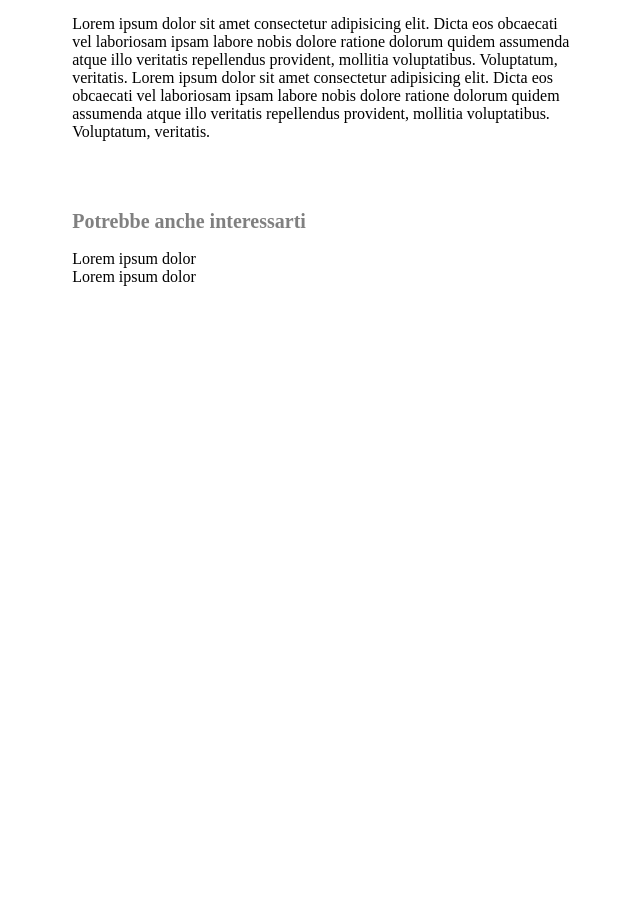
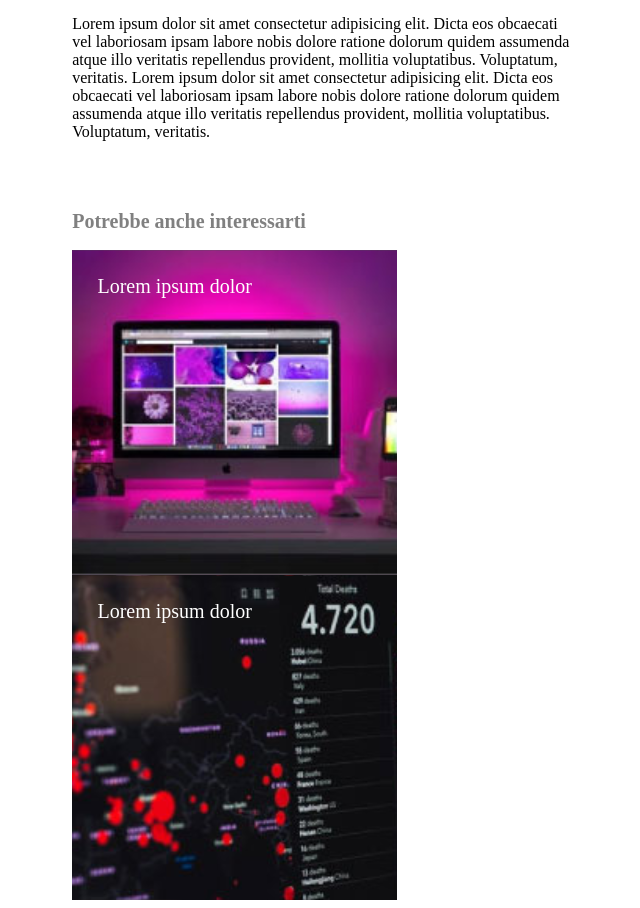
Before and after one commit to manuelcamaioni/html-css-booleaner, a plain HTML site: page index.html in a window 1280 px wide. Shown: the part 1498-2406 px from the top of the page, without its empty margins (315-955 px from the left). Before the commit the page ends 1792 px from the top, so only its background shows below. Drawn offline with Linux system fonts and the light colour scheme.

Commit message:
added text to background images

```diff
--- a/style2.css
+++ b/style2.css
@@ -67,3 +67,27 @@ footer h2{
     color: gray;
     font-size: 20px;
 }
+
+.monitor{
+    width: 300px;
+    height: 300px;
+    background-image: url(img/monitor.jpg);
+    background-size: cover;
+    background-position: center;
+    color: white;
+    font-size: 20px;
+    padding-top: 5%;
+    padding-left: 5%;
+}
+
+.grafico{
+    width: 300px;
+    height: 300px;
+    background-image: url(img/graph.jpg);
+    background-size: cover;
+    background-position: center;
+    color: white;
+    font-size: 20px;
+    padding-top: 5%;
+    padding-left: 5%;
+}
```
